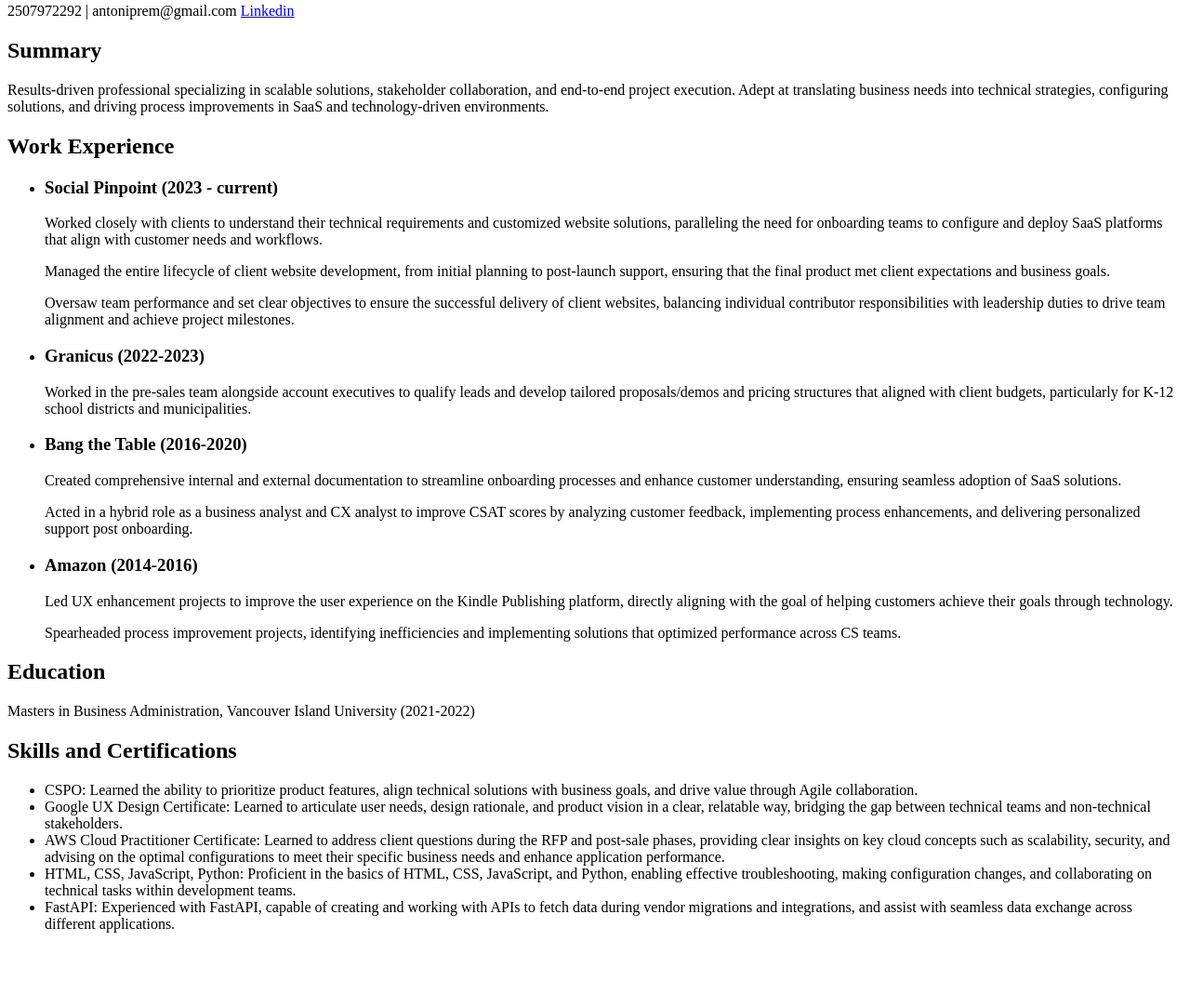
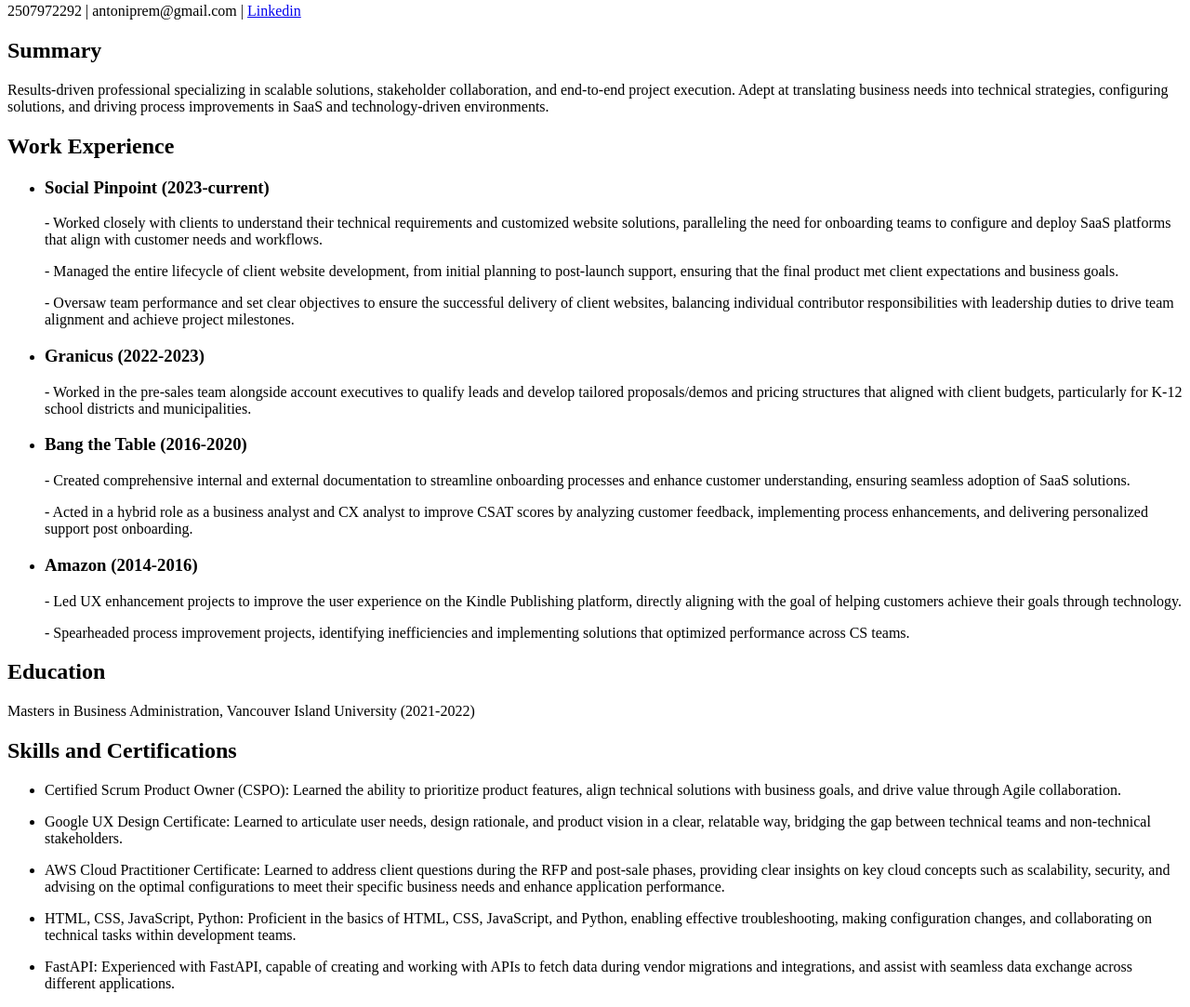
Before and after one commit to tonypmsaa/myresume, a plain HTML site: page index.html in a window 1280 px wide. Shown: the part 111-1194 px from the top of the page at 93% size. Before the commit the page ends 1130 px from the top, so only its background shows below. Drawn offline with Linux system fonts and the light colour scheme.

Commit message:
Update index.html

```diff
--- a/index.html
+++ b/index.html
@@ -7,49 +7,49 @@
 </head>
 <body>
     <h1>Antony Prem Thevaraj</h1>
-    <p>Technical Project Manager | Solution Architect</p>
-  <p> 2507972292 | antoniprem@gmail.com <a href = "https://www.linkedin.com/in/antony-p-thevaraj-mba-2b46885b/" target="_blank">Linkedin </a> </p>
+    <p class="job-role">Technical Project Manager | Solution Architect</p>
+  <p class="contact-details">2507972292 | antoniprem@gmail.com | <a href = "https://www.linkedin.com/in/antony-p-thevaraj-mba-2b46885b/" target="_blank">Linkedin</a></p>
 
   <section>
         <h2>Summary</h2>
-        <p>Results-driven professional specializing in scalable solutions, stakeholder collaboration, and end-to-end project execution. Adept at translating business needs into technical strategies, configuring solutions, and driving process improvements in SaaS and technology-driven environments.</p>
+        <p class="summary">Results-driven professional specializing in scalable solutions, stakeholder collaboration, and end-to-end project execution. Adept at translating business needs into technical strategies, configuring solutions, and driving process improvements in SaaS and technology-driven environments.</p>
     </section>
 
     <section>
         <h2>Work Experience</h2>
         <ul>
-            <li><h3>Social Pinpoint (2023 - current)</h3>
-                <p class="spp-text">Worked closely with clients to understand their technical requirements and customized website solutions, paralleling the need for onboarding teams to configure and deploy SaaS platforms that align with customer needs and workflows.</p>
-                <p class="spp-text">Managed the entire lifecycle of client website development, from initial planning to post-launch support, ensuring that the final product met client expectations and business goals.</p>
-                <p class="spp-text">Oversaw team performance and set clear objectives to ensure the successful delivery of client websites, balancing individual contributor responsibilities with leadership duties to drive team alignment and achieve project milestones.</p>
+            <li><h3>Social Pinpoint (2023-current)</h3>
+                <p class="spp-text">- Worked closely with clients to understand their technical requirements and customized website solutions, paralleling the need for onboarding teams to configure and deploy SaaS platforms that align with customer needs and workflows.</p>
+                <p class="spp-text">- Managed the entire lifecycle of client website development, from initial planning to post-launch support, ensuring that the final product met client expectations and business goals.</p>
+                <p class="spp-text">- Oversaw team performance and set clear objectives to ensure the successful delivery of client websites, balancing individual contributor responsibilities with leadership duties to drive team alignment and achieve project milestones.</p>
             </li>
             <li><h3>Granicus (2022-2023)</h3>
-                <p class="granicus-text">Worked in the pre-sales team alongside account executives to qualify leads and develop tailored proposals/demos and pricing structures that aligned with client budgets, particularly for K-12 school districts and municipalities.</p>
+                <p class="granicus-text">- Worked in the pre-sales team alongside account executives to qualify leads and develop tailored proposals/demos and pricing structures that aligned with client budgets, particularly for K-12 school districts and municipalities.</p>
             </li>
             <li><h3>Bang the Table (2016-2020)</h3>
-                <p class="btt-text">Created comprehensive internal and external documentation to streamline onboarding processes and enhance customer understanding, ensuring seamless adoption of SaaS solutions.</p>
-                <p class="btt-text">Acted in a hybrid role as a business analyst and CX analyst to improve CSAT scores by analyzing customer feedback, implementing process enhancements, and delivering personalized support post onboarding.</p>
+                <p class="btt-text">- Created comprehensive internal and external documentation to streamline onboarding processes and enhance customer understanding, ensuring seamless adoption of SaaS solutions.</p>
+                <p class="btt-text">- Acted in a hybrid role as a business analyst and CX analyst to improve CSAT scores by analyzing customer feedback, implementing process enhancements, and delivering personalized support post onboarding.</p>
             </li>
             <li><h3>Amazon (2014-2016)</h3>
-                <p class="amazon-text">Led UX enhancement projects to improve the user experience on the Kindle Publishing platform, directly aligning with the goal of helping customers achieve their goals through technology.</p>
-                <p class="amazon-text">Spearheaded process improvement projects, identifying inefficiencies and implementing solutions that optimized performance across CS teams.</p>
+                <p class="amazon-text">- Led UX enhancement projects to improve the user experience on the Kindle Publishing platform, directly aligning with the goal of helping customers achieve their goals through technology.</p>
+                <p class="amazon-text">- Spearheaded process improvement projects, identifying inefficiencies and implementing solutions that optimized performance across CS teams.</p>
             </li>
         </ul>
     </section>
 
     <section>
         <h2>Education</h2>
-        <p>Masters in Business Administration, Vancouver Island University (2021-2022)</p>
+        <p class="education">Masters in Business Administration, Vancouver Island University (2021-2022)</p>
     </section>
 
     <section>
         <h2>Skills and Certifications</h2>
         <ul>
-            <li>CSPO: Learned the ability to prioritize product features, align technical solutions with business goals, and drive value through Agile collaboration.</li>
-            <li>Google UX Design Certificate: Learned to articulate user needs, design rationale, and product vision in a clear, relatable way, bridging the gap between technical teams and non-technical stakeholders.</li>
-            <li>AWS Cloud Practitioner Certificate: Learned to address client questions during the RFP and post-sale phases, providing clear insights on key cloud concepts such as scalability, security, and advising on the optimal configurations to meet their specific business needs and enhance application performance.</li>
-            <li>HTML, CSS, JavaScript, Python: Proficient in the basics of HTML, CSS, JavaScript, and Python, enabling effective troubleshooting, making configuration changes, and collaborating on technical tasks within development teams.</li>
-            <li>FastAPI: Experienced with FastAPI, capable of creating and working with APIs to fetch data during vendor migrations and integrations, and assist with seamless data exchange across different applications.</li>
+            <li><p>Certified Scrum Product Owner (CSPO): Learned the ability to prioritize product features, align technical solutions with business goals, and drive value through Agile collaboration.</p></li>
+            <li><p>Google UX Design Certificate: Learned to articulate user needs, design rationale, and product vision in a clear, relatable way, bridging the gap between technical teams and non-technical stakeholders.</p></li>
+            <li><p>AWS Cloud Practitioner Certificate: Learned to address client questions during the RFP and post-sale phases, providing clear insights on key cloud concepts such as scalability, security, and advising on the optimal configurations to meet their specific business needs and enhance application performance.</p></li>
+            <li><p>HTML, CSS, JavaScript, Python: Proficient in the basics of HTML, CSS, JavaScript, and Python, enabling effective troubleshooting, making configuration changes, and collaborating on technical tasks within development teams.</p></li>
+            <li><p>FastAPI: Experienced with FastAPI, capable of creating and working with APIs to fetch data during vendor migrations and integrations, and assist with seamless data exchange across different applications.</p></li>
         </ul>
     </section>
 </body>
```
